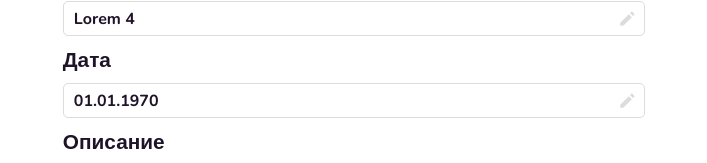
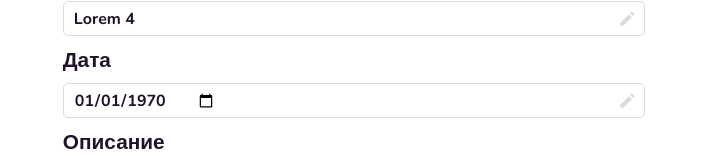
Before and after one commit to SiegfriedSchmidt/ReminderSite, a React (Vite) app in the folder frontend/: page /event/1 in a window 1280 px wide. Shown: the part 155-318 px from the top of the page, without its empty margins (286-993 px from the left). Built offline with nearby package versions, Linux system fonts and the light colour scheme.

Commit message:
Date and time fields on ios

```diff
--- a/frontend/src/components/EditField/StyledEditInput.tsx
+++ b/frontend/src/components/EditField/StyledEditInput.tsx
@@ -31,6 +31,19 @@ export const StyledEditInput = styled.input`
     font-weight: 710;
     border-radius: 5px;
     border: solid 1px #DDDBDB;
+
+    &[type="time"], &[type="date"] {
+        display: flex;
+        flex-direction: row;
+        background-color: white;
+        -webkit-appearance: none;
+        -moz-appearance: none;
+        min-height: 1.2em;
+    }
+
+    &[type="time"]::-webkit-date-and-time-value, &[type="date"]::-webkit-date-and-time-value {
+        text-align: left;
+    }
 `
 
 export const StyledEditTextarea = styled.textarea`
--- a/frontend/src/pages/AccountPage/StyledAccountPage.tsx
+++ b/frontend/src/pages/AccountPage/StyledAccountPage.tsx
@@ -30,18 +30,4 @@ export const SettingsContainer = styled.div`
     display: flex;
     flex-direction: column;
     align-items: start;
-
-    input {
-        display: block;
-        background-color: white;
-        -webkit-appearance: none;
-        -moz-appearance: none;
-        min-height: 1.2em;
-        vertical-align: bottom;
-    }
-
-    input::-webkit-date-and-time-value {
-        padding-top: 5px;
-        text-align: left;
-    }
 `
--- a/frontend/src/pages/EventPage/EventPage.tsx
+++ b/frontend/src/pages/EventPage/EventPage.tsx
@@ -7,6 +7,7 @@ import EditFieldTextarea from "../../components/EditField/EditFieldTextarea.tsx"
 import {StyledButtonEdit} from "./StyledButtonEdit.tsx";
 import {useParams} from "react-router-dom";
 import {EventsDataContext} from "../../context/EventsDataContext.tsx";
+import getDateForEditField from "../../utils/getDateForEditField.ts";
 
 const EventPage = () => {
   const {idx} = useParams();
@@ -20,7 +21,7 @@ const EventPage = () => {
         <h1>Событие</h1>
         <StyledEventEditBlock>
           <EditFieldInput title="Название" defaultValue={eventData.title}/>
-          <EditFieldInput title="Дата" defaultValue={getSeparateDate(eventData.date).replace(' ', '.')}/>
+          <EditFieldInput title="Дата" type="date" defaultValue={getDateForEditField(eventData.date)}/>
           <EditFieldTextarea title="Описание" defaultValue={eventData.description}/>
           <StyledButtonEditBlock>
             <StyledButtonEdit>Сохранить</StyledButtonEdit>
--- /dev/null
+++ b/frontend/src/utils/getDateForEditField.ts
@@ -0,0 +1,3 @@
+export default function getDateForEditField(date: Date) {
+  return date.toLocaleDateString('en-CA');
+}
```
